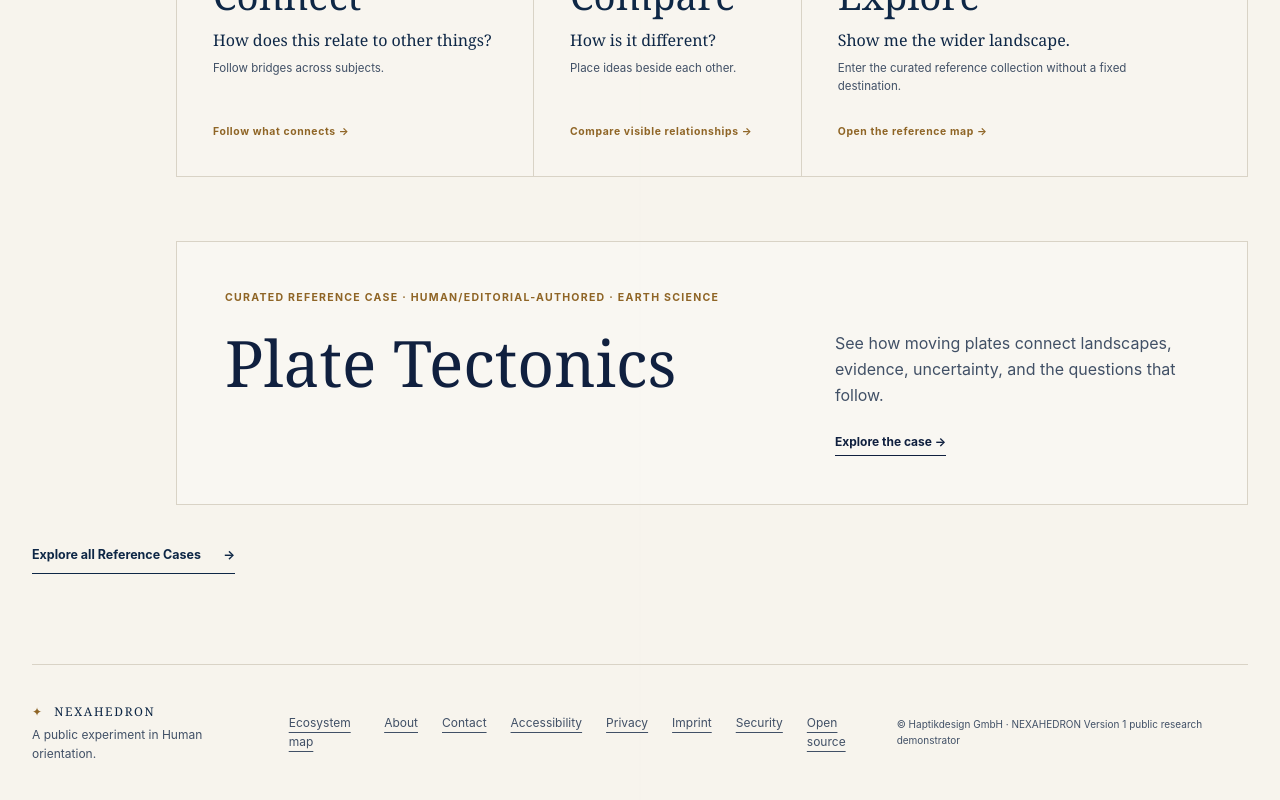
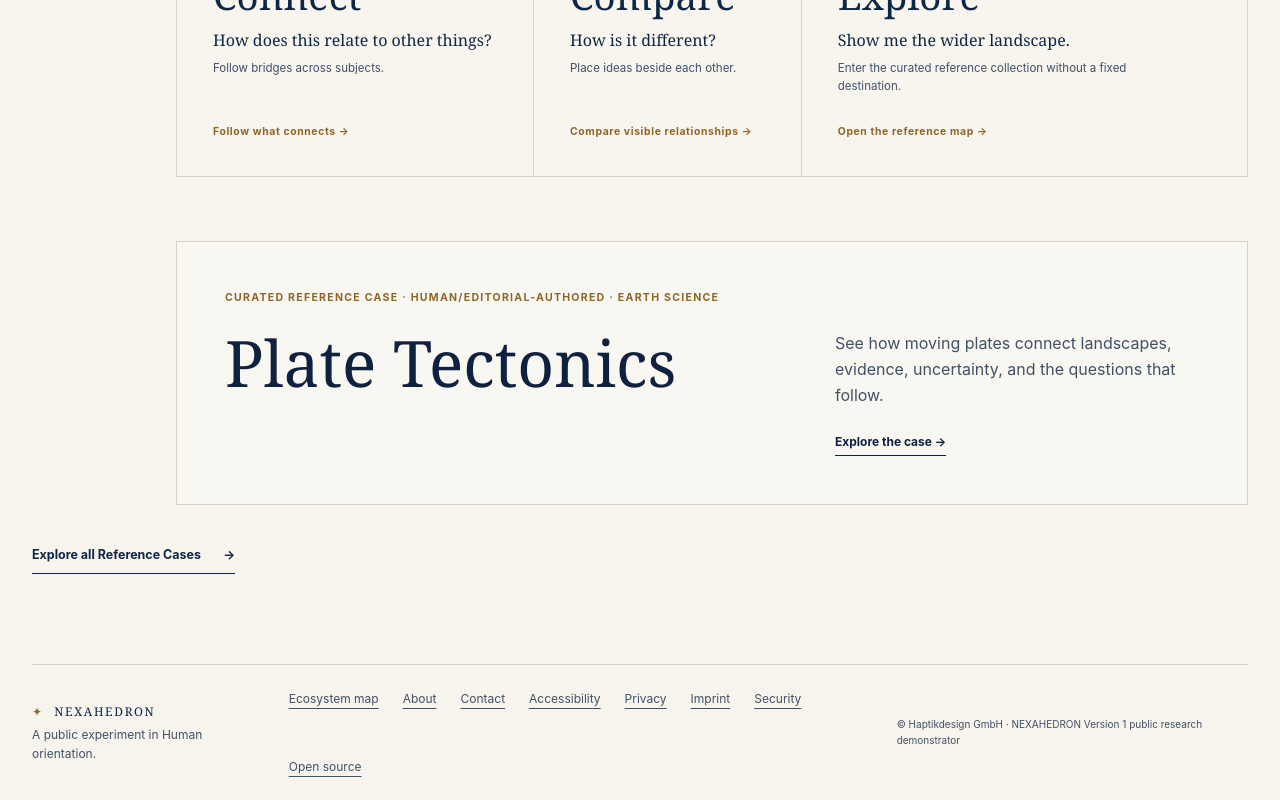
Before and after one commit to Scarabaeus1031/NEXAHEDRON, a Next.js app: page / in a window 1280 px wide. Shown: the part 3982-4782 px from the top of the page. Built offline with nearby package versions, Linux system fonts and the light colour scheme.

Commit message:
style: prevent responsive public navigation overflow

```diff
--- a/styles/public-experience.css
+++ b/styles/public-experience.css
@@ -803,10 +803,14 @@
 
 .public-footer nav {
   display: flex;
+  flex-wrap: wrap;
   gap: 1.5rem;
 }
 
 .public-footer a {
+  display: inline-flex;
+  min-height: 2.75rem;
+  align-items: center;
   text-underline-offset: 0.3rem;
 }
 
@@ -832,6 +836,9 @@
   }
 
   .public-navigation a {
+    display: inline-flex;
+    min-height: 2.75rem;
+    align-items: center;
     flex: none;
   }
 
@@ -966,6 +973,12 @@
     flex-direction: column;
     align-items: flex-start;
   }
+
+  .public-footer nav {
+    width: 100%;
+    gap: 0.5rem 1.2rem;
+  }
+
 }
 
 @media (prefers-reduced-motion: reduce) {
```
Also changed, not shown: 1 other file (tests, documents, lock files or other folders).
